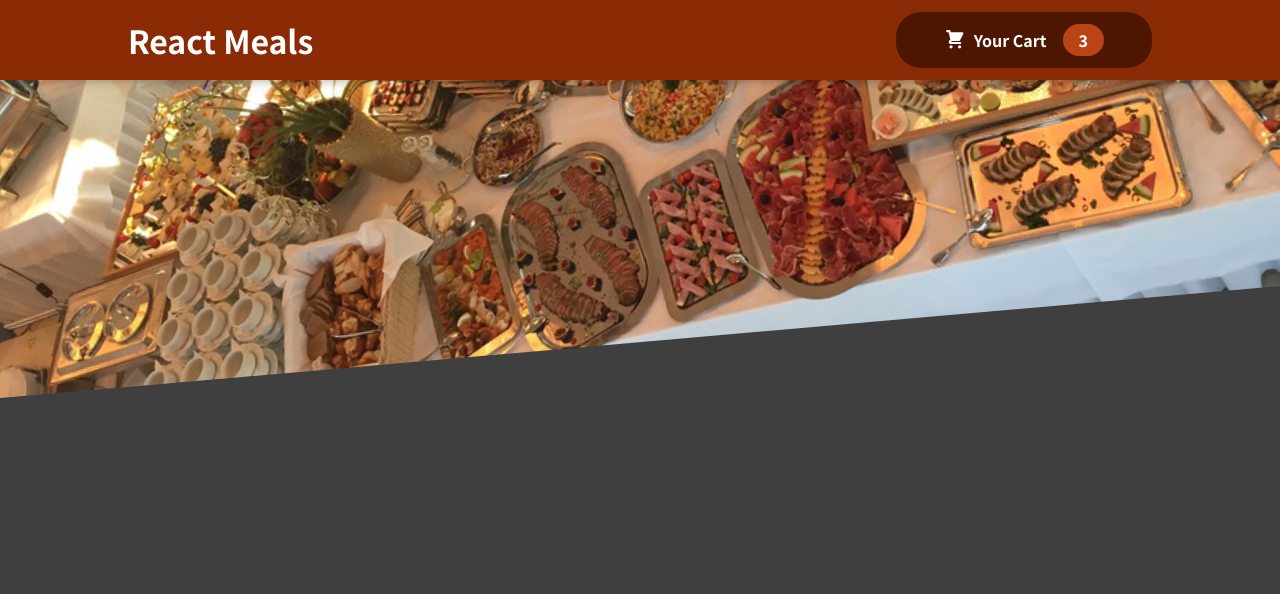
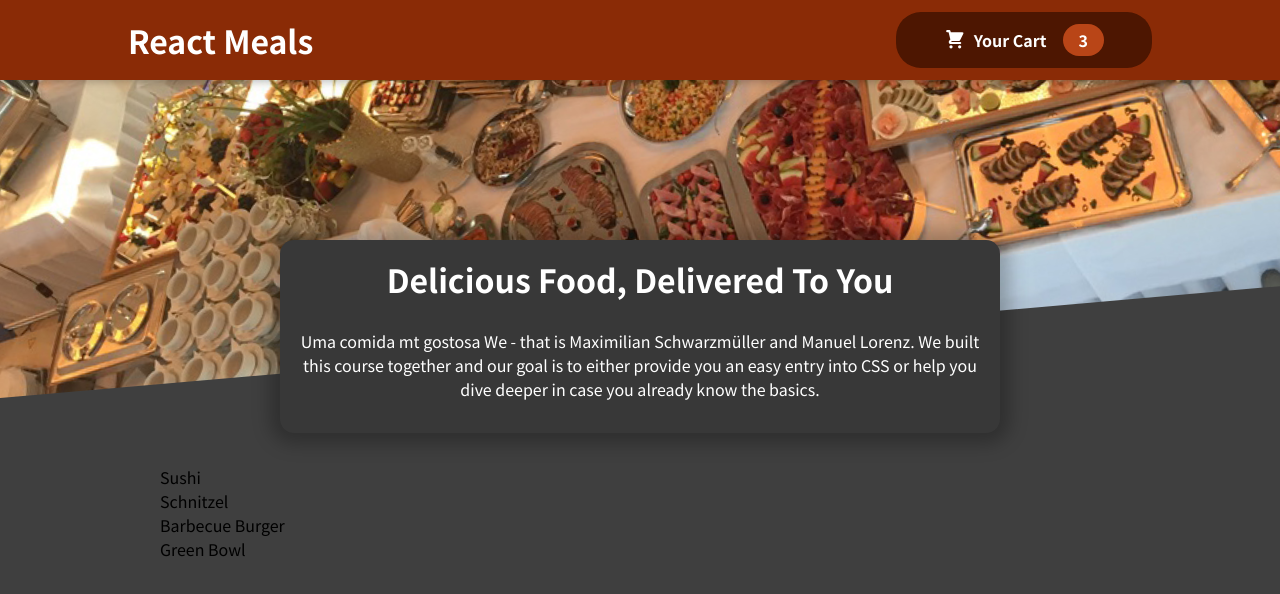
Before and after one commit to joaobuzato/react-maxmilliam-food-ordering, a React (Create React App) app: page / in a window 1280 px wide. Shown: the top 594 px of the page. Built offline with nearby package versions, Linux system fonts and the light colour scheme.

Commit message:
adding meals components

```diff
--- a/src/App.js
+++ b/src/App.js
@@ -1,9 +1,12 @@
 import Header from "./components/Layout/Header";
+import Meals from "./components/Meals/Meals";
 
 function App() {
   return (
-
+  <>
     <Header></Header>
+    <main><Meals /></main>
+    </>
   );
 }
 
--- /dev/null
+++ b/src/components/Meals/AvailableMeals.js
@@ -0,0 +1,42 @@
+import React from "react";
+import classes from "./AvailableMeals.module.css";
+
+const DUMMY_MEALS = [
+  {
+    id: "m1",
+    name: "Sushi",
+    description: "Finest fish and veggies",
+    price: 22.99,
+  },
+  {
+    id: "m2",
+    name: "Schnitzel",
+    description: "A german specialty!",
+    price: 16.5,
+  },
+  {
+    id: "m3",
+    name: "Barbecue Burger",
+    description: "American, raw, meaty",
+    price: 12.99,
+  },
+  {
+    id: "m4",
+    name: "Green Bowl",
+    description: "Healthy...and green...",
+    price: 18.99,
+  },
+];
+
+const AvailableMeals = () => {
+  const mealsList = DUMMY_MEALS.map((meal) => {
+    return <li key={meal.name}>{meal.name}</li>;
+  });
+  return (
+    <section className={classes.meals}>
+      <ul>{mealsList}</ul>
+    </section>
+  );
+};
+
+export default AvailableMeals;
--- /dev/null
+++ b/src/components/Meals/AvailableMeals.module.css
@@ -0,0 +1,24 @@
+.meals {
+    max-width: 60rem;
+    width: 90%;
+    margin: 2rem auto;
+    animation: meals-appear 1s ease-out forwards;
+  }
+
+  .meals ul {
+    list-style: none;
+    margin: 0;
+    padding: 0;
+  }
+
+  @keyframes meals-appear {
+    from {
+      opacity: 0;
+      transform: translateY(3rem);
+    }
+
+    to {
+      opacity: 1;
+      transform: translateY(0);
+    }
+  }
--- /dev/null
+++ b/src/components/Meals/Meals.js
@@ -0,0 +1,9 @@
+import React from "react";
+
+import MealsSummary from "./MealsSummary";
+import AvailableMeals from "./AvailableMeals";
+const Meals = () => {
+return (<><MealsSummary /> <AvailableMeals /> </>)
+}
+
+export default Meals
--- /dev/null
+++ b/src/components/Meals/MealsSummary.js
@@ -0,0 +1,19 @@
+import React from "react";
+
+import classes from "./MealsSummary.module.css";
+
+const MealsSummary = () => {
+  return (
+    <section className={classes.summary}>
+      <h2>Delicious Food, Delivered To You</h2>
+      <p>
+        Uma comida mt gostosa We - that is Maximilian Schwarzmüller and Manuel
+        Lorenz. We built this course together and our goal is to either provide
+        you an easy entry into CSS or help you dive deeper in case you already
+        know the basics.
+      </p>
+    </section>
+  );
+};
+
+export default MealsSummary;
--- /dev/null
+++ b/src/components/Meals/MealsSummary.module.css
@@ -0,0 +1,18 @@
+.summary {
+    text-align: center;
+    max-width: 45rem;
+    width: 90%;
+    margin: auto;
+    margin-top: -10rem;
+    position: relative;
+    background-color: #383838;
+    color: white;
+    border-radius: 14px;
+    padding: 1rem;
+    box-shadow: 0 1px 18px 10px rgba(0, 0, 0, 0.25);
+  }
+
+  .summary h2 {
+    font-size: 2rem;
+    margin-top: 0;
+  }
```
Also changed, not shown: src/components/Cart/CartIcon.js (+4 -4 lines).
